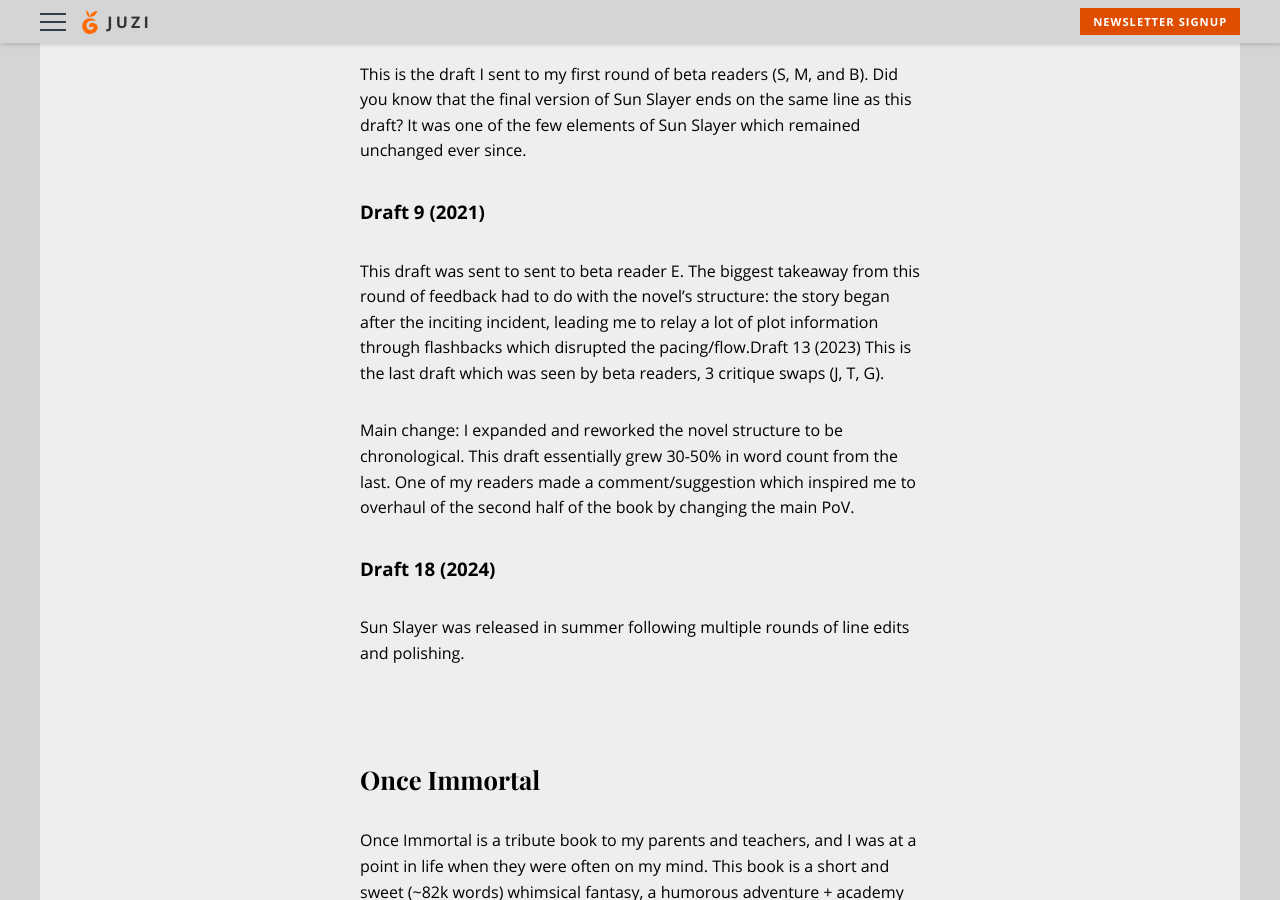
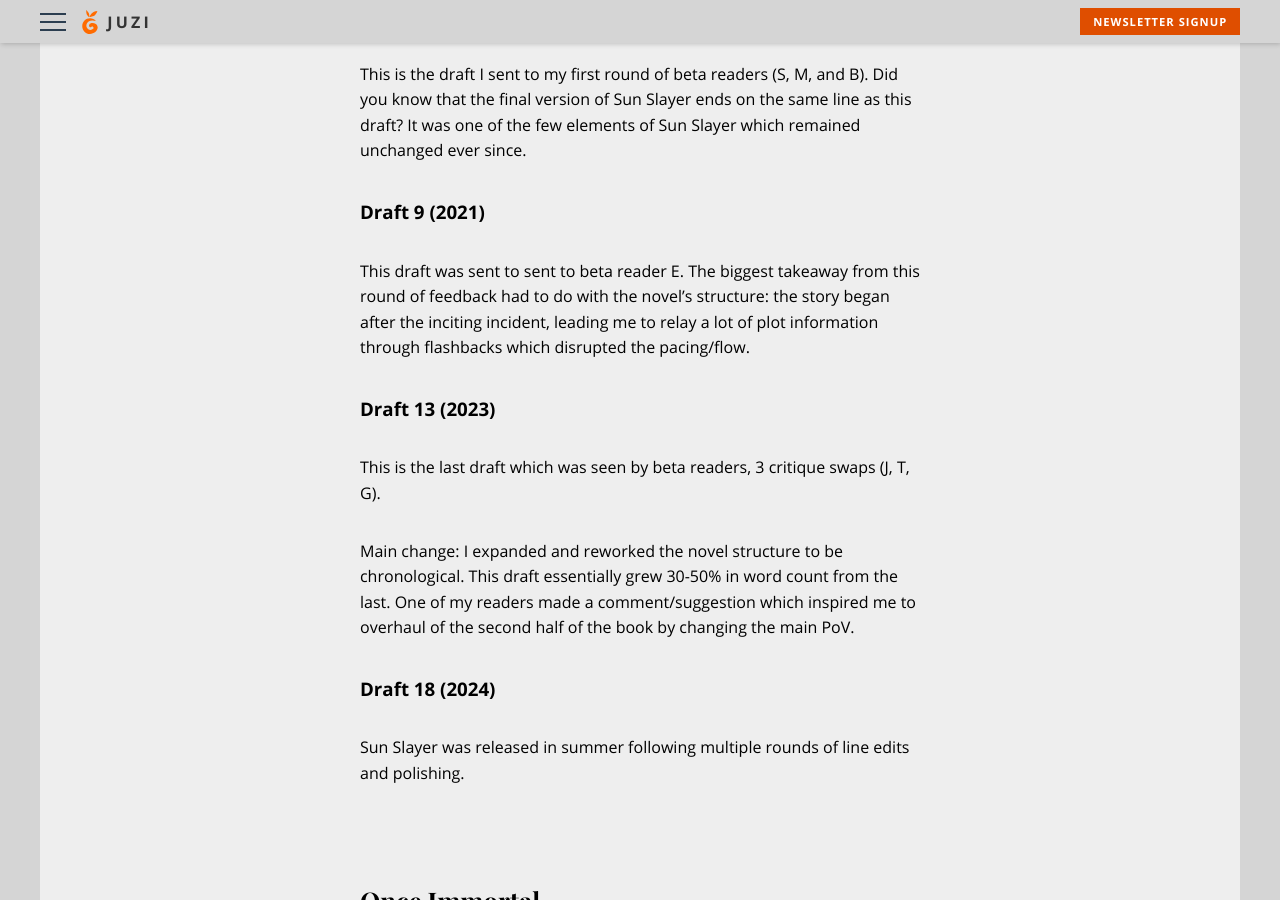
Before and after one commit to Gernene/juzi, a Jekyll site: the page built from _posts/2026-04-22-history-sun-slayer-once-immortal.md, in a window 1280 px wide and 900 px high, scrolled down 1586 px. Built offline with Jekyll 4.4.1, drawn with Linux system fonts in a browser that asks for light colours; some web fonts are replaced.

Commit message:
Fix formatting

```diff
--- a/_posts/2026-04-22-history-sun-slayer-once-immortal.md
+++ b/_posts/2026-04-22-history-sun-slayer-once-immortal.md
@@ -34,7 +34,9 @@ Did you know that the final version of Sun Slayer ends on the same line as this
 
 ### Draft 9 (2021)
 This draft was sent to sent to beta reader E.
-The biggest takeaway from this round of feedback had to do with the novel’s structure: the story began after the inciting incident, leading me to relay a lot of plot information through flashbacks which disrupted the pacing/flow.Draft 13 (2023)
+The biggest takeaway from this round of feedback had to do with the novel’s structure: the story began after the inciting incident, leading me to relay a lot of plot information through flashbacks which disrupted the pacing/flow.
+
+### Draft 13 (2023)
 This is the last draft which was seen by beta readers, 3 critique swaps (J, T, G).
 
 Main change: I expanded and reworked the novel structure to be chronological.
```
